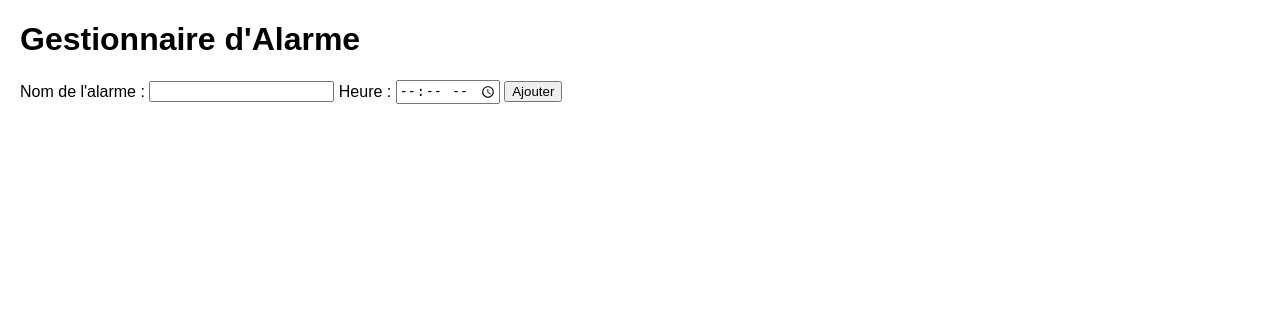
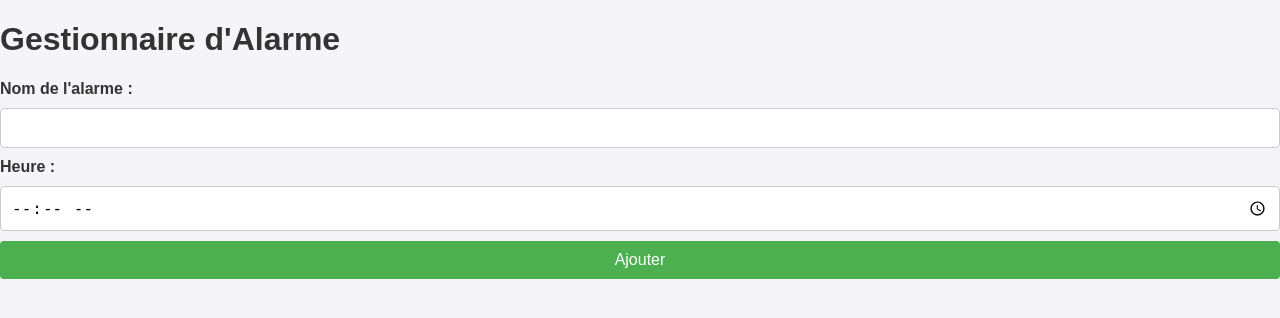
Before and after one commit to Oered-sudo/Dailypill, a Flask app: page / in a window 1280 px wide. Shown: the top 318 px of the page. Run offline with Flask 3, Linux system fonts and the light colour scheme.

Commit message:
Refactor le style CSS pour améliorer la mise en page et l'esthétique de l'application web d'alarme ESP32

```diff
--- a/backend/static/styles.css
+++ b/backend/static/styles.css
@@ -1,11 +1,58 @@
 /* filepath: /workspaces/Dailypill/backend/static/styles.css */
 body {
     font-family: Arial, sans-serif;
-    margin: 20px;
+    margin: 0;
+    padding: 0;
+    background-color: #f4f4f9;
+    color: #333;
+}
+
+header {
+    background-color: #4CAF50;
+    color: white;
+    padding: 10px 20px;
+    text-align: center;
+    font-size: 24px;
+    font-weight: bold;
+}
+
+main {
+    max-width: 800px;
+    margin: 20px auto;
+    padding: 20px;
+    background: white;
+    border-radius: 8px;
+    box-shadow: 0 2px 4px rgba(0, 0, 0, 0.1);
 }
 
 form {
     margin-bottom: 20px;
+    display: flex;
+    flex-direction: column;
+    gap: 10px;
+}
+
+form label {
+    font-weight: bold;
+}
+
+form input, form button {
+    padding: 10px;
+    font-size: 16px;
+    border: 1px solid #ccc;
+    border-radius: 4px;
+}
+
+form button {
+    background-color: #4CAF50;
+    color: white;
+    border: none;
+    cursor: pointer;
+    transition: background-color 0.3s ease;
+}
+
+form button:hover {
+    background-color: #45a049;
 }
 
 ul {
```
Also changed, not shown: other parts of backend/static/styles.css (+26 -1 lines).
